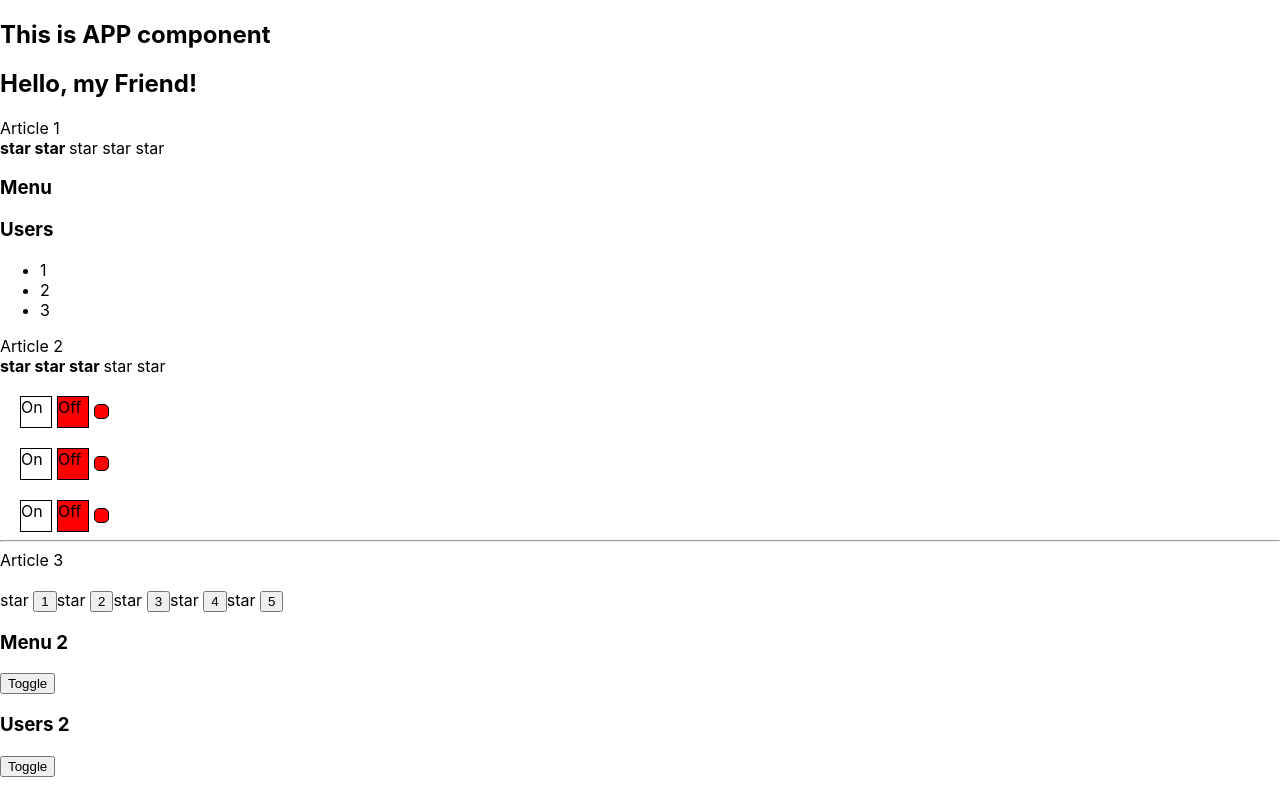
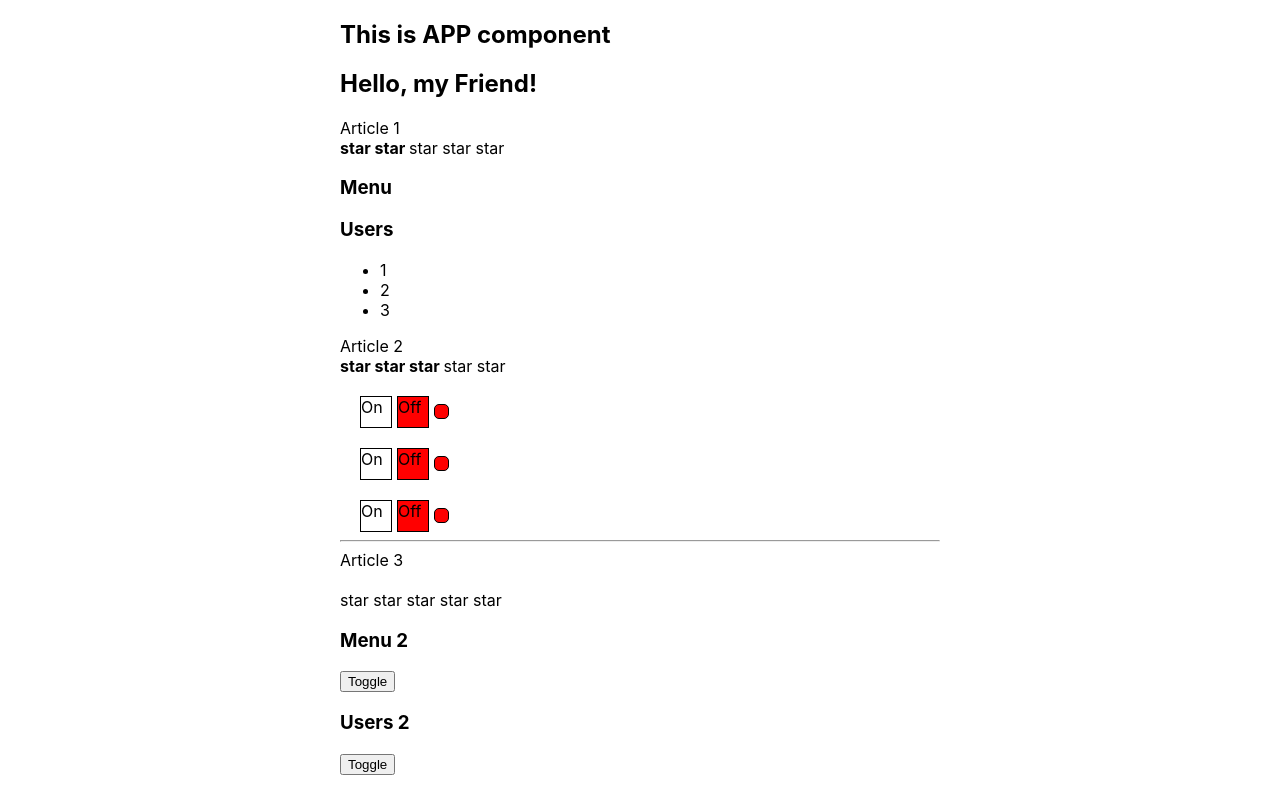
Before and after one commit to dtumen/kabzda, a React (Create React App) app: page / in a window 1280 px wide. Built offline with nearby package versions, Linux system fonts and the light colour scheme.

Commit message:
UnControlledRating done

```diff
--- a/src/App.css
+++ b/src/App.css
@@ -1,16 +1,6 @@
 .App {
-  text-align: center;
-}
-
-.App-logo {
-  height: 40vmin;
-  pointer-events: none;
-}
-
-@media (prefers-reduced-motion: no-preference) {
-  .App-logo {
-    animation: App-logo-spin infinite 20s linear;
-  }
+  width: 600px;
+  margin: 0 auto;
 }
 
 .App-header {
--- a/src/App.tsx
+++ b/src/App.tsx
@@ -10,7 +10,7 @@ function App() {
   console.log('App rendered');
 
   return (
-    <div>
+    <div className='App'>
       <PageTitle title={'This is APP component'} />
       <PageTitle title={'Hello, my Friend!'} />
       Article 1
--- a/src/components/UnControlledRating/UnControlledRating.tsx
+++ b/src/components/UnControlledRating/UnControlledRating.tsx
@@ -1,17 +1,25 @@
-import { MouseEvent, useState } from 'react'
-
-type ValueNumber = 0 | 1 | 2 | 3 | 4 | 5;
+import { useState } from 'react'
 
 export function UnControlledRating() {
 
-  const [value, setValue] = useState<ValueNumber>(0);
+  type StarsType = {
+    id: number
+    selected: boolean
+  }
 
-  const setValueHandler = (e: MouseEvent<HTMLButtonElement>) => {
-    const newValue = Number(e.currentTarget.textContent);
-    if (newValue >= 0 && newValue <= 5) {
-      setValue(newValue as ValueNumber);
-    }
+  const [stars, setStars] = useState<StarsType[]>([
+    {id: 1, selected: false},
+    {id: 2, selected: false},
+    {id: 3, selected: false},
+    {id: 4, selected: false},
+    {id: 5, selected: false},
+  ])
+
+  const onClickStarHandler = (id: number) => {
+    const newStars = stars.map(s => ({ id: s.id, selected: s.id <= id }));
+    setStars([...newStars]);
   }
+
 
   const containerStyle = {
     marginTop: '20px'
@@ -19,29 +27,22 @@ export function UnControlledRating() {
 
   return (
     <div style={containerStyle}>
-      <Star selected={value > 0} />
-      <button onClick={setValueHandler}>1</button>
-      <Star selected={value > 1} />
-      <button onClick={setValueHandler}>2</button>
-      <Star selected={value > 2} />
-      <button onClick={setValueHandler}>3</button>
-      <Star selected={value > 3} />
-      <button onClick={setValueHandler}>4</button>
-      <Star selected={value > 4} />
-      <button onClick={setValueHandler}>5</button>
+      {stars.map(s => <Star key={s.id} id={s.id} selected={s.selected} onClickStarHandler={onClickStarHandler}/>)}
     </div>
   )
 }
 
 type StarPropsType = {
+  id: number
   selected: boolean
+  onClickStarHandler: (id: number) => void;
 }
 
-function Star({ selected }: StarPropsType) {
+function Star({ selected, onClickStarHandler, id }: StarPropsType) {
   console.log('Star rendered')
 
   return (
-    <span>
+    <span onClick={() => onClickStarHandler(id)}>
       {selected ? (<b>star </b>) : 'star '}
     </span>
   )
```
